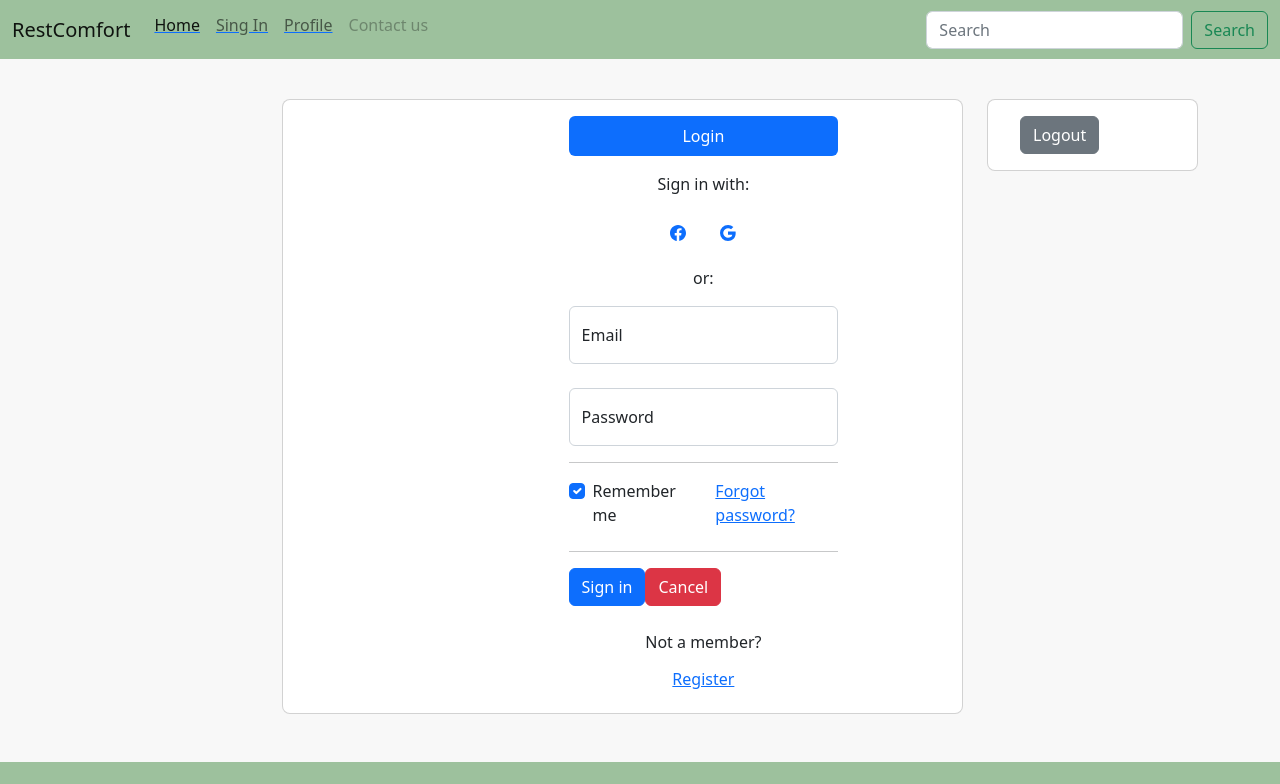
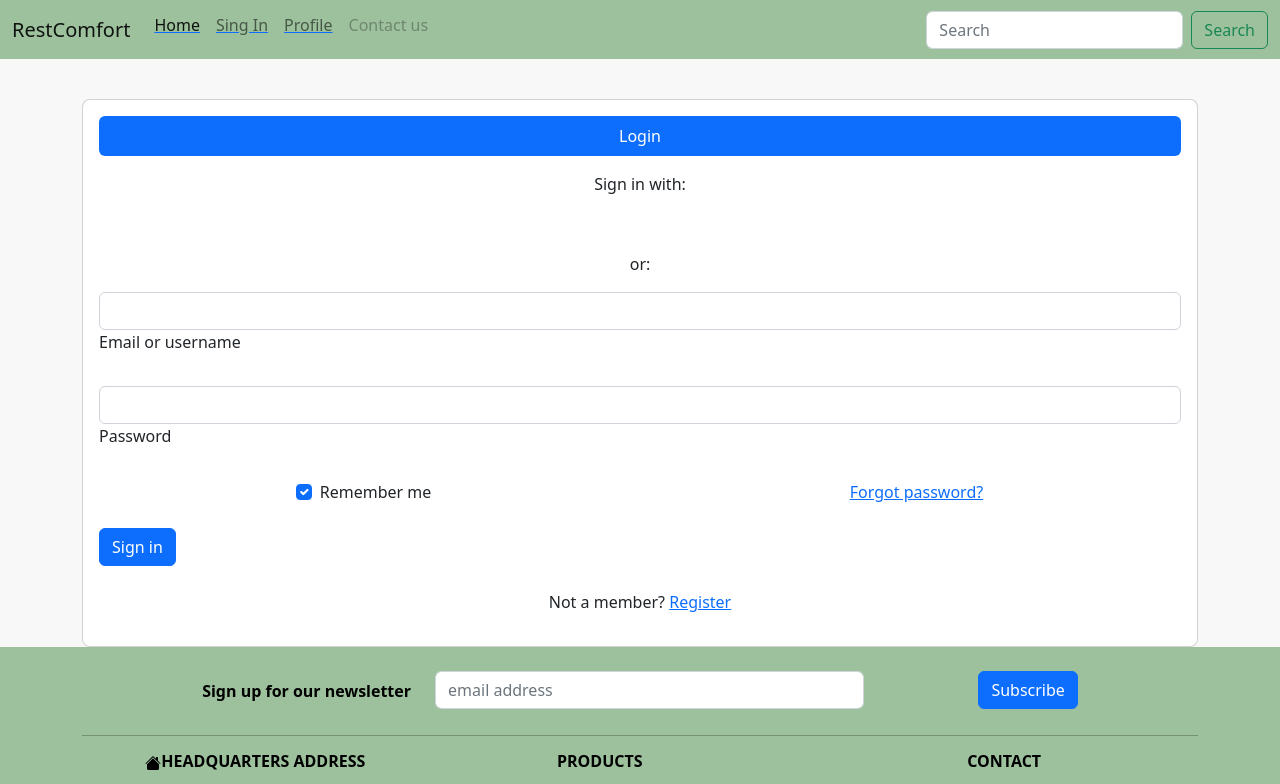
Before and after one commit to jvasquez-2021117/GestorDeHoteles-Front, a React (Vite) app in the folder GestorHoteles (Front-end)/: page /login in a window 1280 px wide. Shown: the top 784 px of the page. Built offline with nearby package versions, Linux system fonts and the light colour scheme.

Commit message:
Pequeños detalles

```diff
--- a/GestorHoteles (Front-end)/src/main.jsx
+++ b/GestorHoteles (Front-end)/src/main.jsx
@@ -32,11 +32,11 @@
         element: <RegisterPage></RegisterPage>
       },
       {
-        path: '/profile',
+        path: '/setting',
         element: <UserProfilePage></UserProfilePage>
       },
       {
-        path: '/setting',
+        path: '/record',
         element: <RecordPage />
       },
       {
--- a/GestorHoteles (Front-end)/src/pages/LoginPage.jsx
+++ b/GestorHoteles (Front-end)/src/pages/LoginPage.jsx
@@ -6,6 +6,129 @@
     return (
         <>
             <div className="container t">
+                <div className="card" style={{width:'auto',  margin: 'auto auto'}}>
+                {/* <div class="card col-xs-4 col-sm-4 col-md-4 col-lg-4 col-xl-4" style="max-width:319px;"> */}
+                    <div className="card-body">
+                        <ul class="nav nav-pills nav-justified mb-3" id="ex1" role="tablist">
+                            <li class="nav-item" role="presentation">
+                                <a class="nav-link active" id="tab-login" data-mdb-toggle="pill" href="#pills-login" role="tab"
+                                    aria-controls="pills-login" aria-selected="true">Login</a>
+                            </li>
+                        </ul>
+                        <div class="tab-content">
+                            <div class="tab-pane fade show active" id="pills-login" role="tabpanel" aria-labelledby="tab-login">
+                                <form>
+                                    <div class="text-center mb-3">
+                                        <p>Sign in with:</p>
+                                        <button type="button" class="btn btn-link btn-floating mx-1">
+                                            <i class="fab fa-facebook-f"></i>
+                                        </button>
+                                        <button type="button" class="btn btn-link btn-floating mx-1">
+                                            <i class="fab fa-google"></i>
+                                        </button>
+                                        <button type="button" class="btn btn-link btn-floating mx-1">
+                                            <i class="fab fa-twitter"></i>
+                                        </button>
+                                        <button type="button" class="btn btn-link btn-floating mx-1">
+                                            <i class="fab fa-github"></i>
+                                        </button>
+                                    </div>
+                                    <p class="text-center">or:</p>
+                                    <div class="form-outline mb-4">
+                                        <input type="email" id="loginName" class="form-control" />
+                                        <label class="form-label" for="loginName">Email or username</label>
+                                    </div>
+                                    <div class="form-outline mb-4">
+                                        <input type="password" id="loginPassword" class="form-control" />
+                                        <label class="form-label" for="loginPassword">Password</label>
+                                    </div>
+                                    <div class="row mb-4">
+                                        <div class="col-md-6 d-flex justify-content-center">
+                                            <div class="form-check mb-3 mb-md-0">
+                                                <input class="form-check-input" type="checkbox" value="" id="loginCheck" checked />
+                                                <label class="form-check-label" for="loginCheck"> Remember me </label>
+                                            </div>
+                                        </div>
+                                        <div class="col-md-6 d-flex justify-content-center">
+                                            <a href="#!">Forgot password?</a>
+                                        </div>
+                                    </div>
+                                    <button type="submit" class="btn btn-primary btn-block mb-4">Sign in</button>
+                                    <div class="text-center">
+                                        <p>Not a member? <a href="#!">Register</a></p>
+                                    </div>
+                                </form>
+                            </div>
+                            {/* <div class="tab-pane fade" id="pills-register" role="tabpanel" aria-labelledby="tab-register">
+                    <form>
+                        <div class="text-center mb-3">
+                            <p>Sign up with:</p>
+                            <button type="button" class="btn btn-link btn-floating mx-1">
+                                <i class="fab fa-facebook-f"></i>
+                            </button>
+
+                            <button type="button" class="btn btn-link btn-floating mx-1">
+                                <i class="fab fa-google"></i>
+                            </button>
+
+                            <button type="button" class="btn btn-link btn-floating mx-1">
+                                <i class="fab fa-twitter"></i>
+                            </button>
+
+                            <button type="button" class="btn btn-link btn-floating mx-1">
+                                <i class="fab fa-github"></i>
+                            </button>
+                        </div>
+
+                        <p class="text-center">or:</p>
+
+
+                        <div class="form-outline mb-4">
+                            <input type="text" id="registerName" class="form-control" />
+                            <label class="form-label" for="registerName">Name</label>
+                        </div>
+
+                        <div class="form-outline mb-4">
+                            <input type="text" id="registerUsername" class="form-control" />
+                            <label class="form-label" for="registerUsername">Username</label>
+                        </div>
+
+
+                        <div class="form-outline mb-4">
+                            <input type="email" id="registerEmail" class="form-control" />
+                            <label class="form-label" for="registerEmail">Email</label>
+                        </div>
+
+
+                        <div class="form-outline mb-4">
+                            <input type="password" id="registerPassword" class="form-control" />
+                            <label class="form-label" for="registerPassword">Password</label>
+                        </div>
+
+
+                        <div class="form-outline mb-4">
+                            <input type="password" id="registerRepeatPassword" class="form-control" />
+                            <label class="form-label" for="registerRepeatPassword">Repeat password</label>
+                        </div>
+
+
+                        <div class="form-check d-flex justify-content-center mb-4">
+                            <input class="form-check-input me-2" type="checkbox" value="" id="registerCheck" checked
+                                aria-describedby="registerCheckHelpText" />
+                            <label class="form-check-label" for="registerCheck">
+                                I have read and agree to the terms
+                            </label>
+                        </div>
+
+
+                        <button type="submit" class="btn btn-primary btn-block mb-3">Sign in</button>
+                    </form>
+                </div> */}
+                        </div>
+                    </div>
+                </div>
+            </div>
+            {/* <div className="container t">
                 <div className="row flez-lg-nowrap">
                     <div className="col-12 col-lg-auto mb-3 w1">
                     </div>
@@ -91,7 +214,7 @@
                         </div>
                     </div>
                 </div>
-            </div>
+            </div> */}
         </>
     )
 }
--- a/GestorHoteles (Front-end)/src/pages/RecordPage.jsx
+++ b/GestorHoteles (Front-end)/src/pages/RecordPage.jsx
@@ -1,13 +1,18 @@
 import React from 'react'
+import { Link } from 'react-router-dom'
 
 export const RecordPage = () => {
     return (
         <>
-            hosting history
-            <div className="container">
+            <div className="container t">
                 <div className="row flex-lg-nowrap">
                     <div className="col-12 col-lg-auto mb-3 w1">
-                        <h4>Historial</h4>
+                        <Link to={'/setting'} className='nav-link'>
+                            <h4>Settings</h4>
+                        </Link>
+                        <Link to={'/record'} className='nav-link'>
+                            <h4>Historial</h4>
+                        </Link>
                         <h5 className='text-muted fst-italic'>LogOut</h5>
                     </div>
                     <div className="col">
--- a/GestorHoteles (Front-end)/src/pages/UserProfilePage.jsx
+++ b/GestorHoteles (Front-end)/src/pages/UserProfilePage.jsx
@@ -1,6 +1,7 @@
 import React from 'react'
 import '../components/CSS/style.css'
 import '../App.css'
+import { Link } from 'react-router-dom'
 
 export const UserProfilePage = () => {
     return (
@@ -8,7 +9,12 @@
             <div className="container t">
                 <div className="row flex-lg-nowrap">
                     <div className="col-12 col-lg-auto mb-3 w1">
-                        <h4>Historial</h4>
+                        <Link to={'/setting'} className='nav-link'>
+                            <h4>Settings</h4>
+                        </Link>
+                        <Link to={'/record'} className='nav-link'>
+                            <h4>Historial</h4>
+                        </Link>
                         <h5 className='text-muted fst-italic'>LogOut</h5>
                     </div>
                     <div className="col">
@@ -26,9 +32,9 @@
                                                         <span className="pt-sm-2 pb-1 mb-0 text-nowrap">Delete account</span>
                                                     </div>
                                                 </div>
-                                                    <div className="text-left">
-                                                        <span className="fw-light">Info personal</span>
-                                                    </div>
+                                                <div className="text-left">
+                                                    <span className="fw-light">Info personal</span>
+                                                </div>
                                             </div>
                                             <div className="tab-content pt-3">
                                                 <div className="tab-pane active">
```
